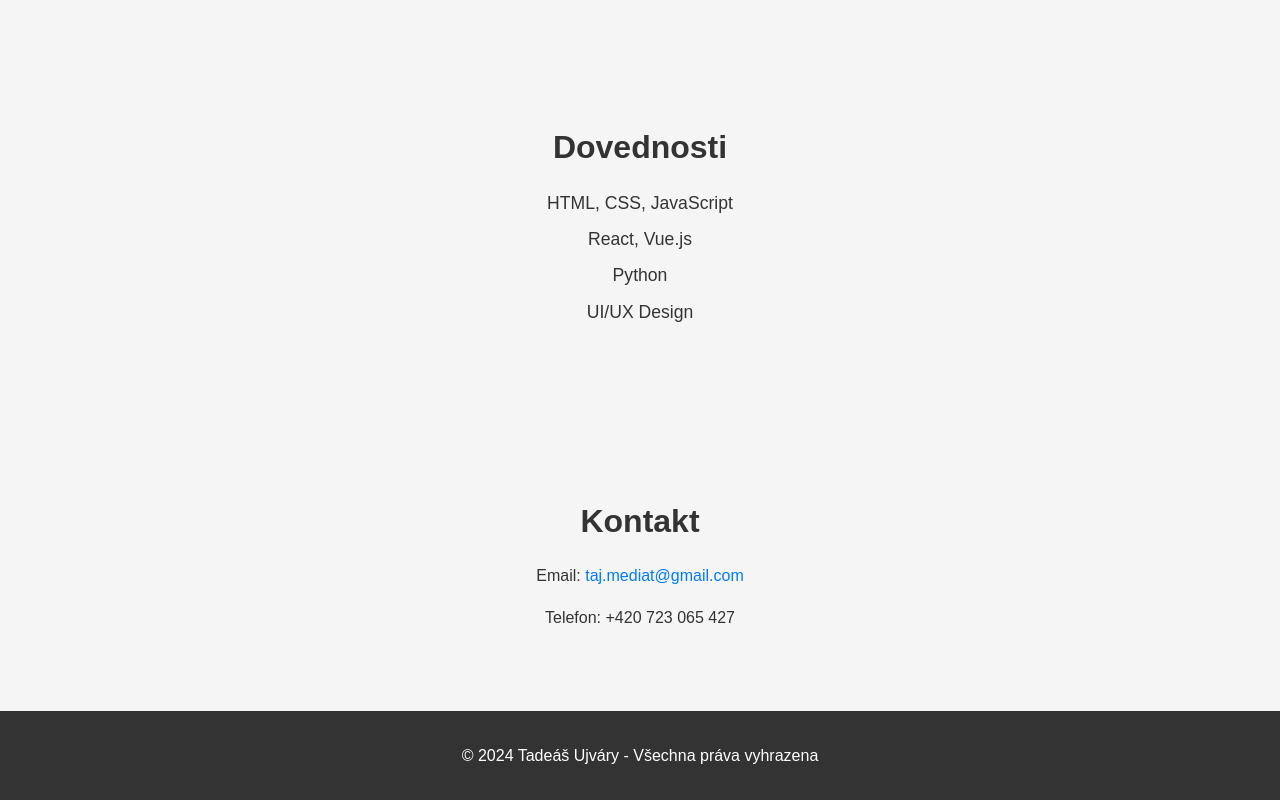
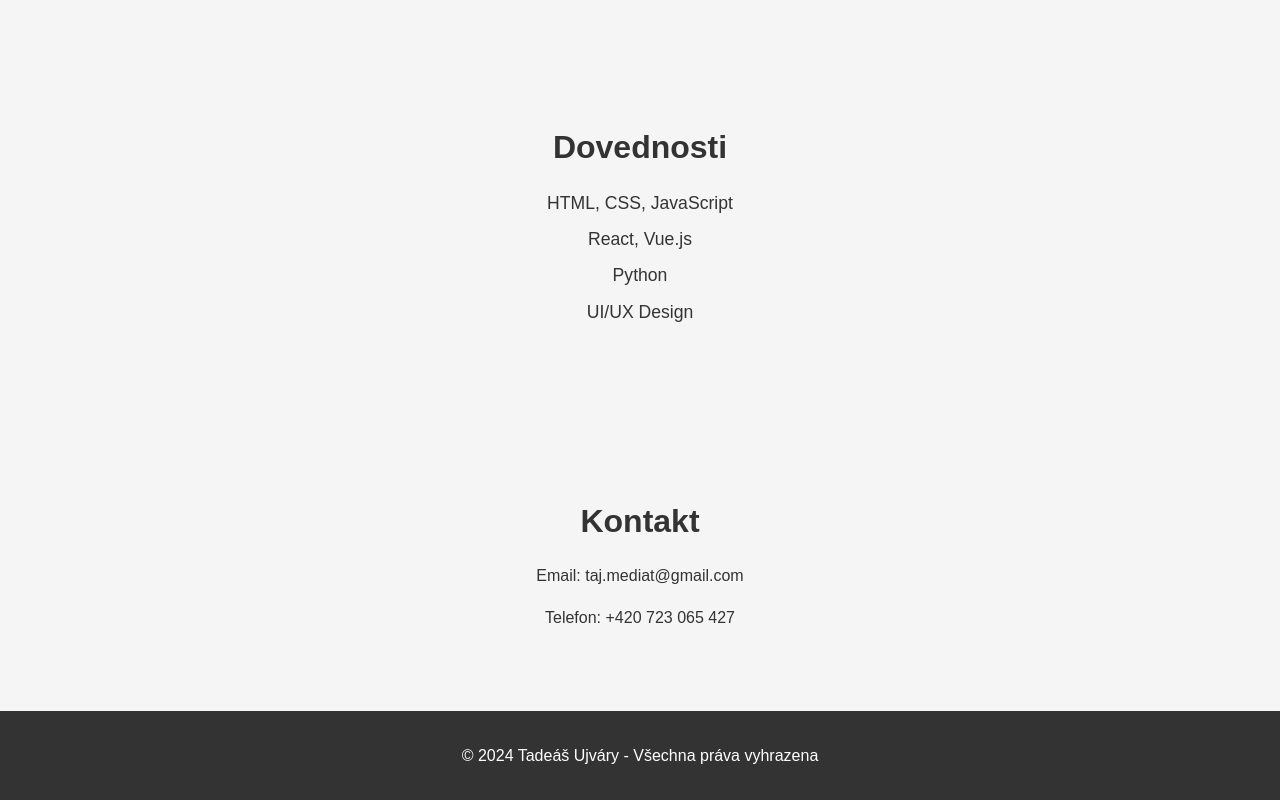
Before and after one commit to Tad3as/Tade-Ujv-ry, a plain HTML site: page index.html in a window 1280 px wide. Shown: the part 830-1630 px from the top of the page. Drawn offline with Linux system fonts and the light colour scheme.

Commit message:
Update index.html

```diff
--- a/index.html
+++ b/index.html
@@ -59,7 +59,7 @@
     <section id="contact" class="section">
         <div class="container">
             <h2>Kontakt</h2>
-            <p>Email: <a href="taj.mediat@gmail.com">taj.mediat@gmail.com</a></p>
+            <p>Email: taj.mediat@gmail.com</p>
             <p>Telefon: +420 723 065 427</p>
         </div>
     </section>
```
